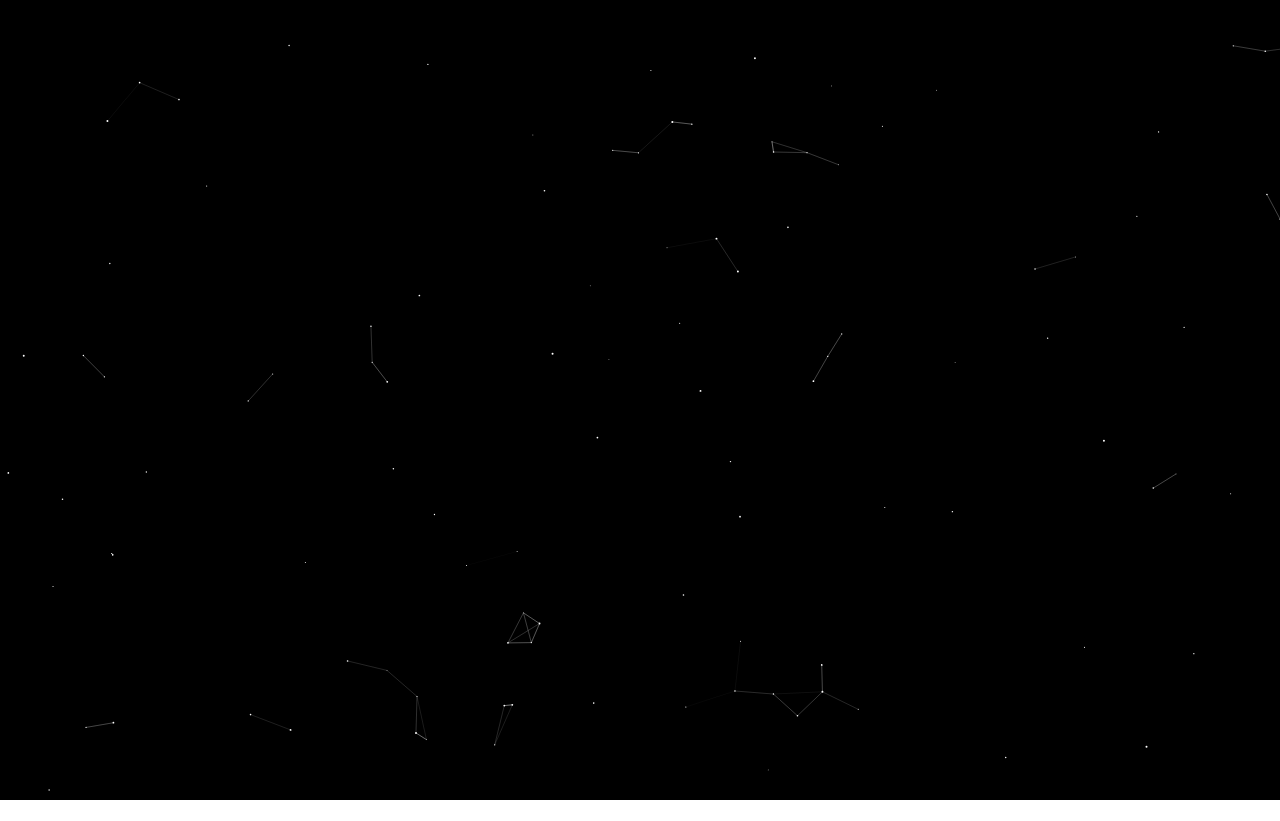
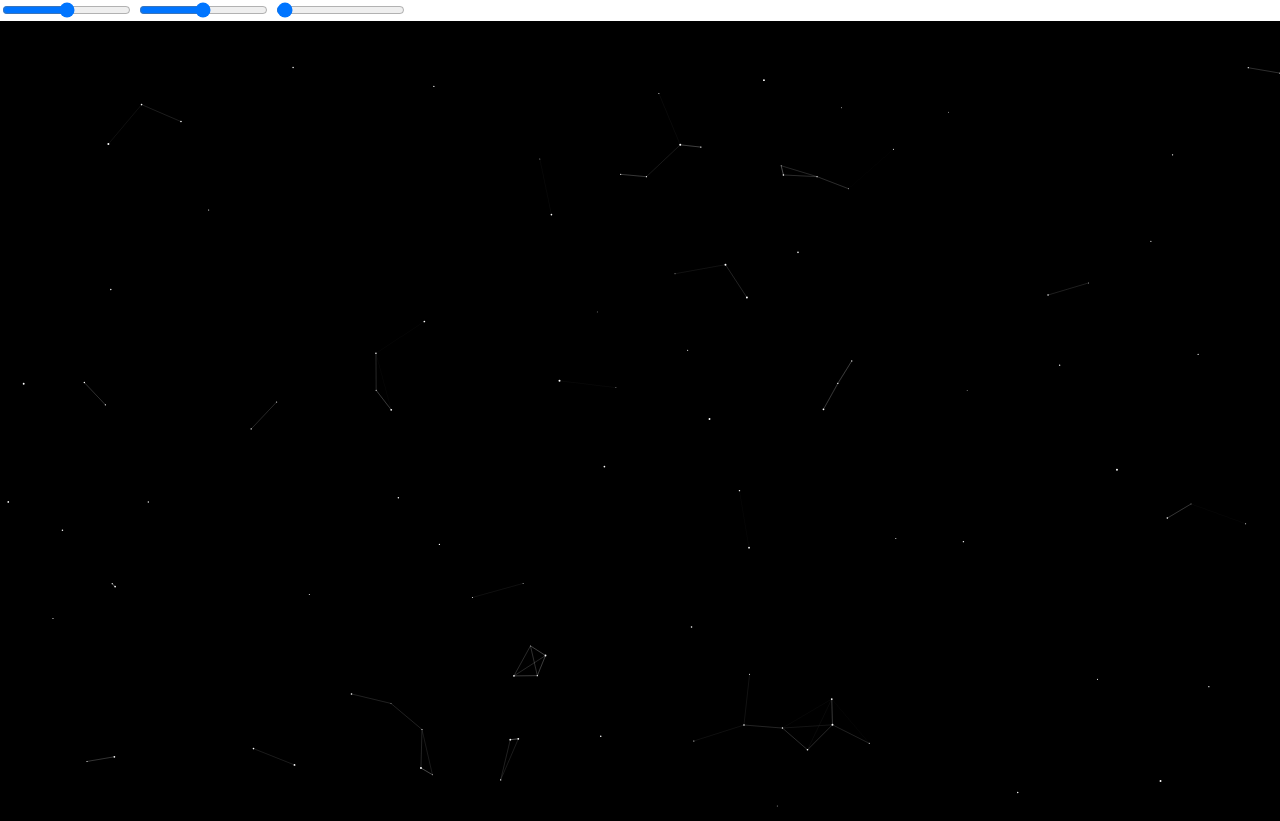
Before and after one commit to sam-yang/node-garden, a plain HTML site: page index.html in a window 1280 px wide. Before the commit the page ends 800 px from the top, so only its background shows below. Drawn offline with Linux system fonts and the light colour scheme; animation ran at ten frames a second.

Commit message:
Added sliders

```diff
--- a/index.css
+++ b/index.css
@@ -2,3 +2,7 @@
 	display: block;
 	background: #000000;
 }
+.slider {
+	display: inline-block;
+	position: relative;
+}
--- a/index.html
+++ b/index.html
@@ -8,6 +8,9 @@
     <link rel="shortcut icon" href="favicon/favicon-96x96_2.png" />
   </head>
   <body>
+    <input class="slider" id="link-slider" type="range" min="0" max="300" step="1"/>
+    <input class="slider" id="nodes-slider" type="range" min="1" max="200" step="1"/>
+    <input class="slider" id="grav-slider" type="range" min=".1" max="10" step=".1"/>
   	<canvas id="garden"></canvas>
   	<script src="index.js"></script>
   </body>
--- a/index.js
+++ b/index.js
@@ -9,9 +9,40 @@ var screenWidth = window.innerWidth;
 var screenHeight = window.innerHeight;
 
 var numNodes = screenWidth/10;
-var minLinkDist = screenWidth/23;
-var minGravDist = screenWidth;
+var minLinkDist = screenWidth/20;
+var minGravDist = 100;
+var gravLevel = .2;
 
+var nodeSlider = document.getElementById("nodes-slider");
+nodeSlider.max = numNodes * 2;
+nodeSlider.value = numNodes;
+nodeSlider.oninput = function() {
+	if (this.value > nodes.length) {
+		while (this.value > nodes.length) {
+			var node = {};
+			resetNode(node);
+			node.x = Math.random() * screenWidth;
+			node.y = Math.random() * screenHeight;
+			nodes.push(node);
+		}
+	}
+	else {
+		while (this.value < nodes.length) {
+			nodes.pop();
+		}
+	}
+}
+var linkSlider = document.getElementById("link-slider");
+linkSlider.max = minLinkDist * 2;
+linkSlider.value = minLinkDist;
+linkSlider.oninput = function() {
+	minLinkDist = this.value;
+}
+var gravSlider = document.getElementById("grav-slider");
+gravSlider.value = gravLevel;
+gravSlider.oninput = function() {
+	gravLevel = this.value;
+}
 
 devicePixelRatio = window.devicePixelRatio || 1,
 backingStoreRatio = c.webkitBackingStorePixelRatio ||
@@ -57,7 +88,7 @@ function update(nArray) {
 		for (var j = 0; j < nArray.length; j++) {
 			if (nArray[j] !== nArray[i]) {
 				dist = calcDist(nArray[i], nArray[j]);
-				if (dist < .5) {
+				if (dist < .8) {
 					nArray[j].vx = (nArray[j].vx + nArray[i].vx)/2;
 					nArray[j].vy = (nArray[j].vy + nArray[i].vy)/2;
 					nArray[j].ax = 0;
@@ -74,8 +105,8 @@ function update(nArray) {
 		}
 		nArray[i].ax = calcForceX(nArray[i], nArray);
 		nArray[i].ay = calcForceY(nArray[i], nArray);
-		nArray[i].vx += nArray[i].ax;
-		nArray[i].vy += nArray[i].ay;
+		nArray[i].vx = 1 * (nArray[i].vx + nArray[i].ax);
+		nArray[i].vy = 1 * (nArray[i].vy + nArray[i].ay);
 		nArray[i].x += nArray[i].vx;
 		nArray[i].y += nArray[i].vy;
 		if (nArray[i].x < -minLinkDist || nArray[i].y < -minLinkDist || nArray[i].x > (screenWidth + minLinkDist) || nArray[i].y > (screenHeight + minLinkDist)) {
@@ -96,7 +127,7 @@ function draw(nArray) {
 				c.beginPath();
 				c.moveTo(nArray[i].x, nArray[i].y);
 				c.lineTo(nArray[j].x, nArray[j].y);
-				c.lineWidth = ((minLinkDist - dist)/minLinkDist) * .3;
+				c.lineWidth = ((minLinkDist - dist)/minLinkDist) * .2;
 				c.strokeStyle = "rgba(256, 256, 256, 1)";
 				c.stroke();
 			}
@@ -115,7 +146,7 @@ function drawupdate() {
 
 }
 window.addEventListener('resize', resizeCanvas, false);
-window.addEventListener('click', addNode);
+garden.addEventListener('click', clickNode);
 
 function resizeCanvas() {
 	garden.width = window.innerWidth;
@@ -134,7 +165,7 @@ function resizeCanvas() {
 	}
 }
 
-function addNode() {
+function clickNode() {
 	var node = {
 		x: event.clientX,
 		y: event.clientY,
@@ -152,7 +183,7 @@ function calcForceX(node, nArray) {
 		if (node !== nArray[i]) {
 			var dist = calcDist(node, nArray[i]);
 			if (dist < minGravDist){
-				var force = (.2 * node.size * nArray[i].size) / (dist * dist);
+				var force = (gravLevel * node.size * nArray[i].size) / (dist * dist);
 				forceX += (force * (nArray[i].x - node.x) / dist);
 			}
 		}
@@ -165,7 +196,7 @@ function calcForceY(node, nArray) {
 		if (node !== nArray[i]) {
 			var dist = calcDist(node, nArray[i]);
 			if (dist < minGravDist){
-				var force = (.2 * node.size * nArray[i].size) / (dist * dist);
+				var force = (gravLevel * node.size * nArray[i].size) / (dist * dist);
 				forceY += (force * (nArray[i].y - node.y) / dist);
 			}
 		}
```
